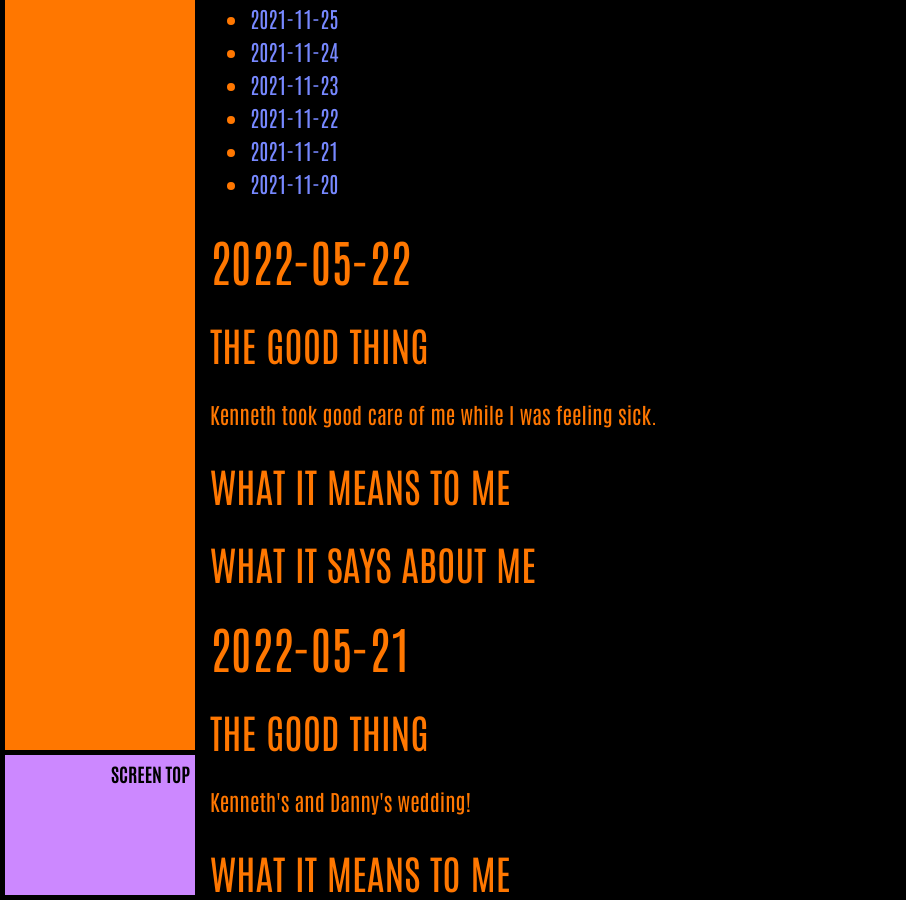
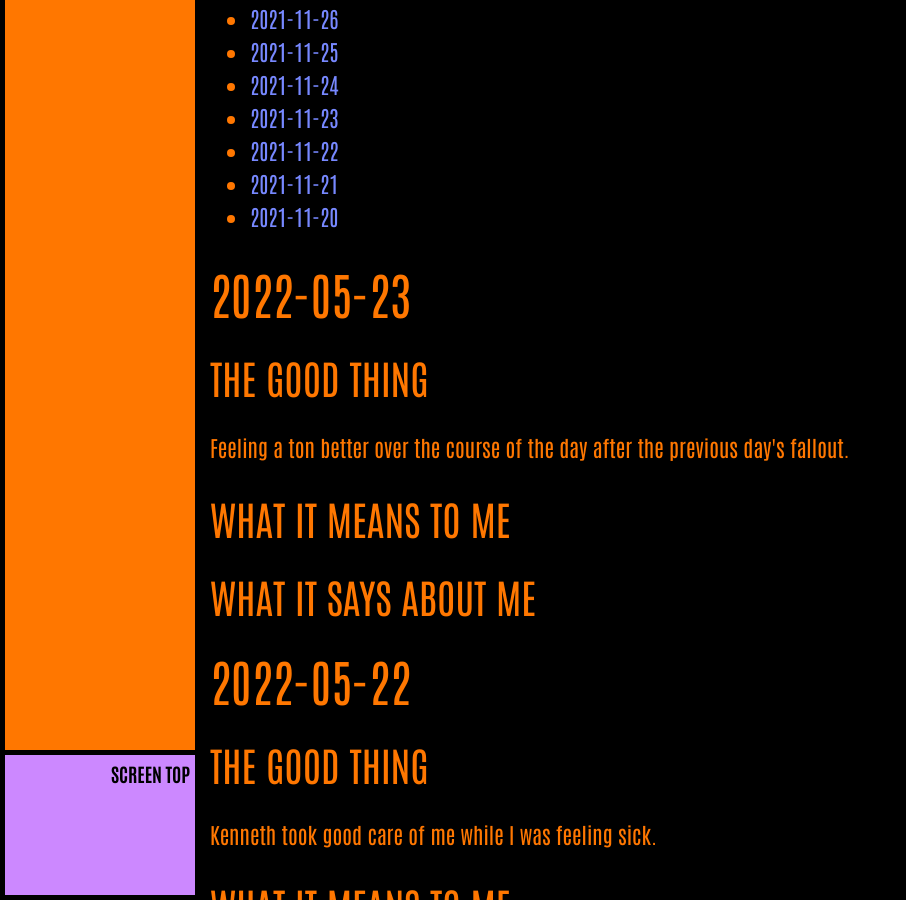
Before and after one commit to ArthurZey/arthurzey.github.io, a Jekyll site: the page built from _pages/one-good-thing.md, in a window 1280 px wide and 900 px high, scrolled down 3982 px. Shown: the whole window, without its empty margins (0-906 px from the left). Built offline with Jekyll 4.4.1, drawn with Linux system fonts in a browser that asks for light colours; some of the changed text lies outside the part shown.

Commit message:
added stub for 2022-05-23

```diff
--- a/_pages/one-good-thing.md
+++ b/_pages/one-good-thing.md
@@ -12,6 +12,15 @@
 * TOC
 {:toc}
 {::options toc_levels="2" /}
+
+## 2022-05-23
+### The Good Thing
+Feeling a ton better over the course of the day after the previous day's fallout.
+### What It Means to Me
+
+### What It Says about Me
+
+
 
 ## 2022-05-22
 ### The Good Thing
```
Also changed, not shown: other parts of _pages/one-good-thing.md (+1 -1 lines).
